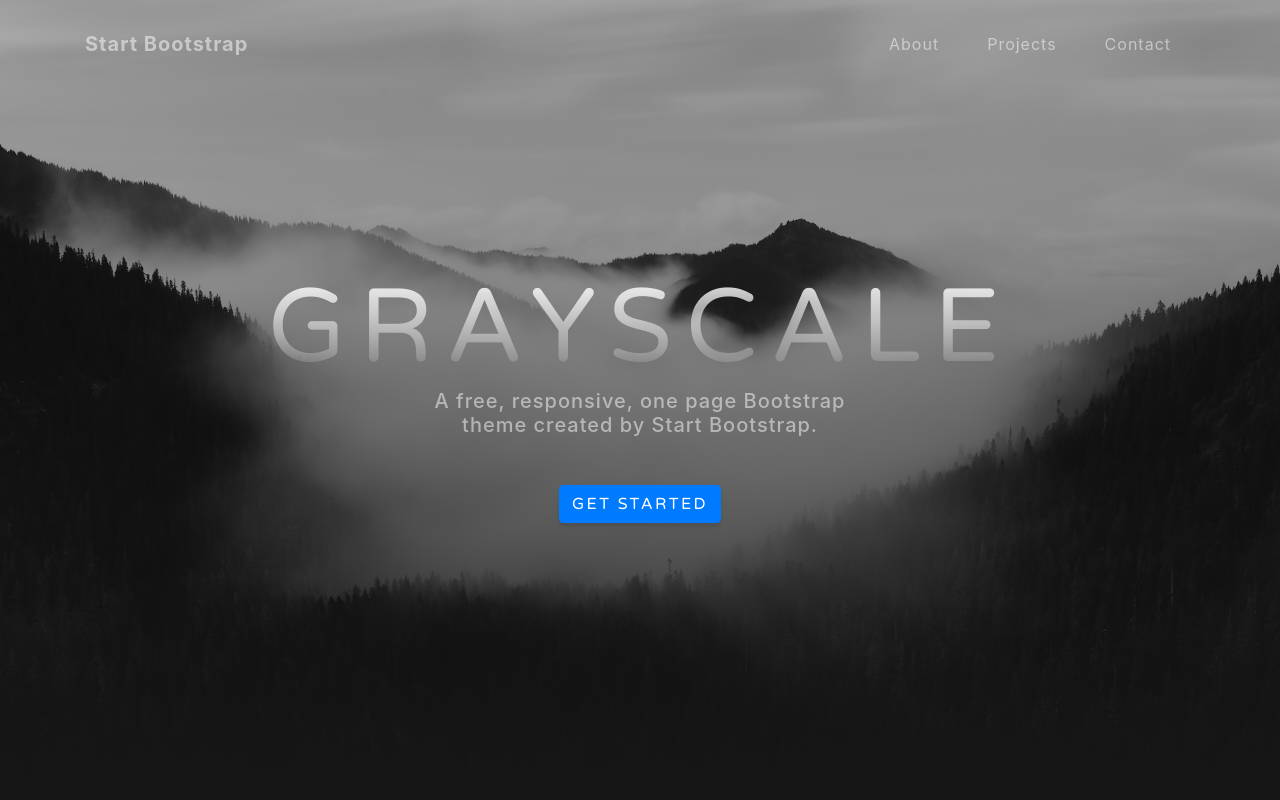
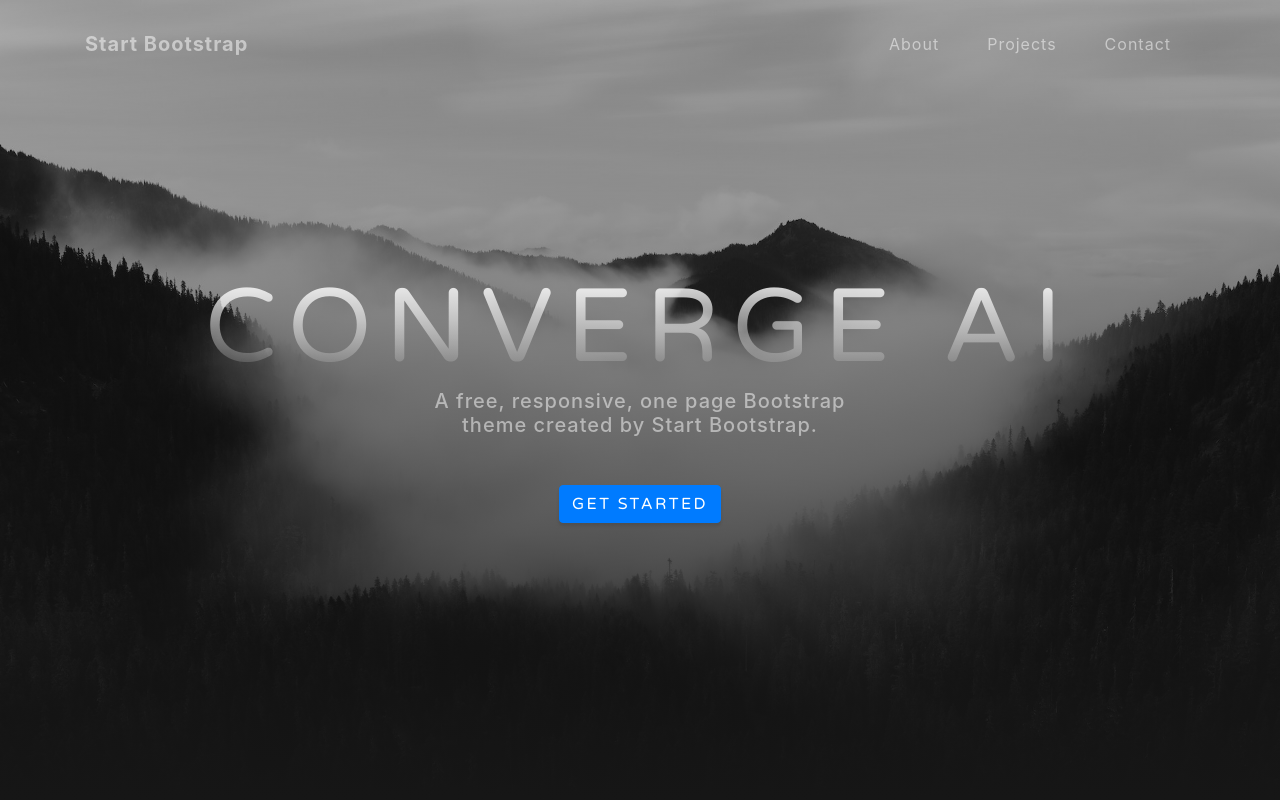
Before and after one commit to converge-ai/welcome, a website with bundled scripts: page index.html in a window 1280 px wide. Shown: the top 800 px of the page. Built offline with nearby package versions, Linux system fonts and the light colour scheme.

Commit message:
changed the title to converge ai

```diff
--- a/index.html
+++ b/index.html
@@ -53,7 +53,7 @@
   <header class="masthead">
     <div class="container d-flex h-100 align-items-center">
       <div class="mx-auto text-center">
-        <h1 class="mx-auto my-0 text-uppercase">Grayscale</h1>
+        <h1 class="mx-auto my-0 text-uppercase">converge ai</h1>
         <h2 class="text-white-50 mx-auto mt-2 mb-5">A free, responsive, one page Bootstrap theme created by Start Bootstrap.</h2>
         <a href="#about" class="btn btn-primary js-scroll-trigger">Get Started</a>
       </div>
```
